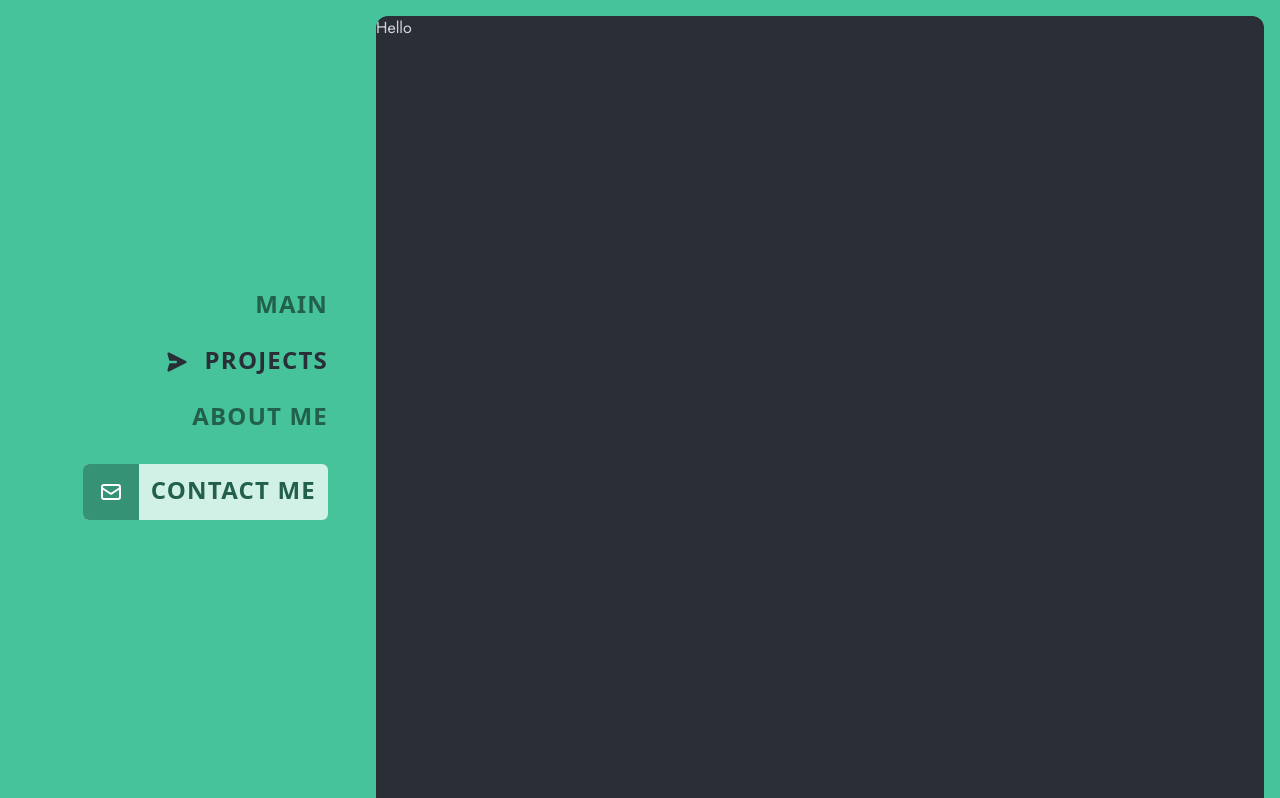
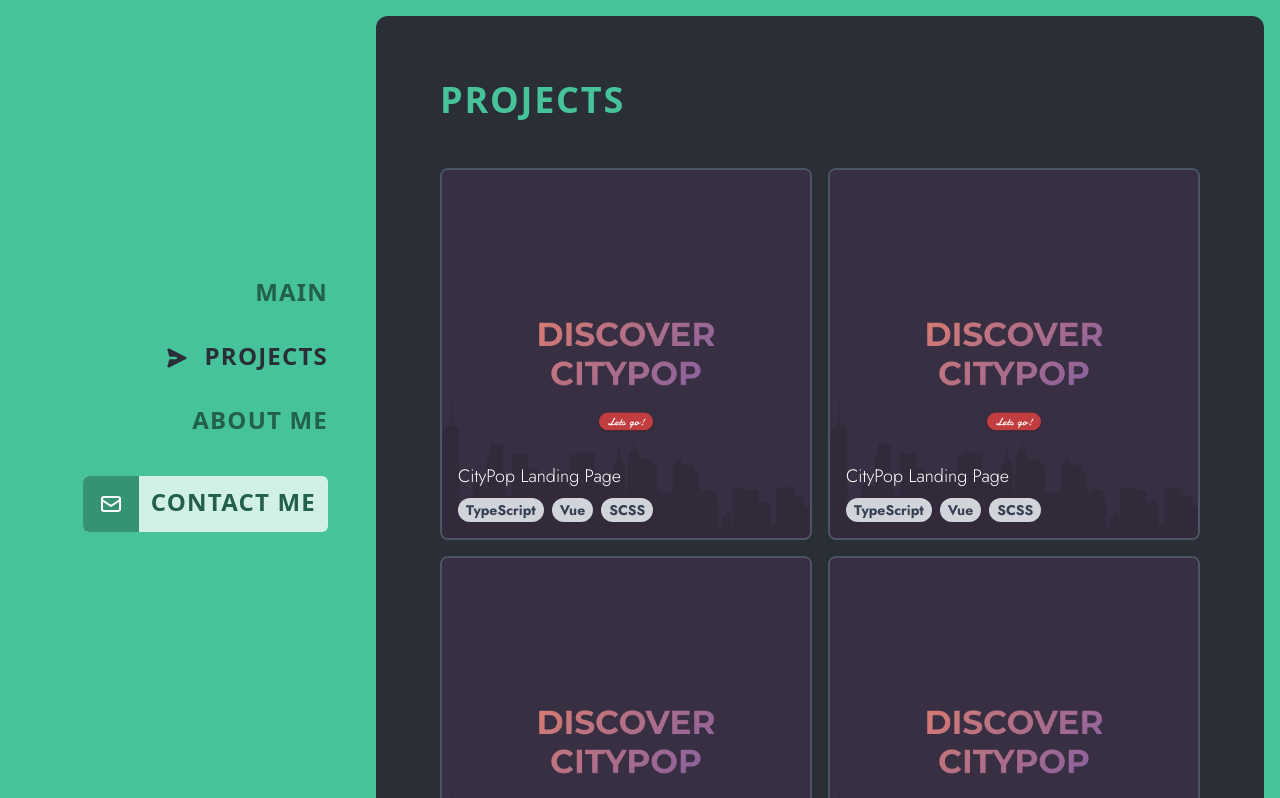
Before and after one commit to leo-dh/portfolio, a Next.js app: page /projects in a window 1280 px wide. Shown: the top 798 px of the page. Built offline with nearby package versions, Linux system fonts and the light colour scheme; a web font is replaced by a local one.

Commit message:
updated project card component and projects page

```diff
--- a/components/Navigation/DesktopNavigation.tsx
+++ b/components/Navigation/DesktopNavigation.tsx
@@ -7,7 +7,7 @@ const DesktopNavigation = ({ pathname }: { pathname: string }): JSX.Element => {
   return (
     <nav className="fixed w-desktop-nav h-full">
       <AnimateSharedLayout>
-        <ul className="flex flex-col items-end justify-center h-full px-8 space-y-2 text-2xl tracking-wider">
+        <ul className="flex flex-col items-end justify-center h-full px-8 space-y-4 text-2xl tracking-wider">
           {ROUTES.map(({ href, title }) => {
             return href === "/contact" ? (
               <li key={href}>
--- a/components/Navigation/TabletNavigation.tsx
+++ b/components/Navigation/TabletNavigation.tsx
@@ -96,7 +96,7 @@ const TabletNavigation = ({ pathname }: { pathname: string }): JSX.Element => {
         <AnimatePresence>
           {isMenuOpen && (
             <motion.ul
-              className="flex flex-col justify-center items-end w-screen py-4 space-y-2 text-2xl px-8 tracking-wider"
+              className="flex flex-col justify-center items-end w-screen py-4 space-y-4 text-2xl px-8 tracking-wider"
               variants={listVariants}
               initial="close"
               animate="open"
--- a/components/ProjectCard.tsx
+++ b/components/ProjectCard.tsx
@@ -19,6 +19,8 @@ interface ProjectCardProps extends HTMLMotionProps<"li"> {
   title: string;
   tags: string[];
   index: number;
+  corner?: boolean;
+  autoSize?: boolean;
 }
 
 const ProjectCard = ({
@@ -26,12 +28,17 @@ const ProjectCard = ({
   tags,
   index,
   className,
+  corner = false,
+  autoSize = false,
   ...props
 }: ProjectCardProps): JSX.Element => {
   return (
     <CardContainer className={`desktop:flex-1 ${className}`} {...props}>
       <motion.div
-        className="flex flex-col w-64 h-64 rounded-tl-lg rounded-br-lg rounded-tr-3xl rounded-bl-3xl overflow-hidden border-2 border-gray-600 tablet:w-72 tablet:h-72 desktop:aspect-ratio-1 desktop:h-auto desktop:w-auto"
+        className={`flex flex-col ${
+          corner ? "rounded-tl-lg rounded-br-lg rounded-tr-3xl rounded-bl-3xl" : "rounded-lg"
+        } ${autoSize ? "w-auto h-auto" : "w-64 h-64 tablet:w-72 tablet:h-72"}
+        overflow-hidden border-2 border-gray-600 aspect-ratio-1 desktop:h-auto desktop:w-auto`}
         layoutId={`card-${index}`}
       >
         <motion.div className="h-full relative" layoutId={`image-${index}`}>
--- a/components/ProjectModal.tsx
+++ b/components/ProjectModal.tsx
@@ -50,7 +50,7 @@ const ProjectModal = ({ callback, index }: ProjectModalProps): JSX.Element => {
           >
             <Image src="/thumbnails/citypop.jpeg" layout="fill" objectFit="cover" />
             <motion.div
-              className="absolute -bottom-16 left-4 flex flex-col text-white desktop:-bottom-20 desktop:left-8"
+              className="absolute -bottom-16 left-4 flex flex-col text-white tablet:left-6 desktop:-bottom-20 desktop:left-8"
               layoutId={`content-${index}`}
             >
               <motion.p className="font-light desktop:text-xl">{title}</motion.p>
@@ -65,7 +65,7 @@ const ProjectModal = ({ callback, index }: ProjectModalProps): JSX.Element => {
               </motion.div>
             </motion.div>
           </motion.div>
-          <motion.div className="pb-8 bg-shark-500 px-4 text-white flex flex-col desktop:px-8 desktop:pb-16">
+          <motion.div className="pb-8 bg-shark-500 px-4 text-white flex flex-col tablet:px-6 desktop:px-8 desktop:pb-16">
             <div className="border-l-4 border-jungle-green-500 font-bold pl-4 text-lg mt-28 desktop:mt-36 desktop:text-xl">
               What is it?
             </div>
--- a/components/ProjectsSection.tsx
+++ b/components/ProjectsSection.tsx
@@ -53,11 +53,12 @@ const ProjectsSection = ({ className, ...props }: HTMLProps<HTMLElement>): JSX.E
           )}
         </AnimatePresence>
         <ul className="py-8 px-8 flex overflow-x-scroll hide-scroll-bar space-x-4 tablet:px-16">
-          {PROJECTS_DETAILS.map((project, index) => (
+          {PROJECTS_DETAILS.slice(0, 3).map((project, index) => (
             <ProjectCard
               index={index}
               key={index}
               {...project}
+              corner
               onClick={() => setSelectedId(index)}
             />
           ))}
--- a/components/index.ts
+++ b/components/index.ts
@@ -6,4 +6,5 @@ export { default as Navigation } from "./Navigation";
 export { default as ProjectCard } from "./ProjectCard";
 export { default as ProjectModal } from "./ProjectModal";
 export { default as ContactForm } from "./ContactForm";
+export { default as LinkButton } from "./LinkButton";
 export * from "./Icons";
--- a/pages/contact.tsx
+++ b/pages/contact.tsx
@@ -2,12 +2,12 @@ import { ContactForm } from "@components";
 
 const Contact = (): JSX.Element => {
   return (
-    <div className="flex flex-col justify-center min-h-screen py-12 px-8 tablet:px-16 tablet:py-16">
+    <section className="flex flex-col justify-center min-h-screen py-12 px-8 tablet:px-16 tablet:py-16">
       <h1 className="text-4xl font-bold uppercase tracking-wider font-futura text-jungle-green-500">
         Contact
       </h1>
       <ContactForm />
-    </div>
+    </section>
   );
 };
 
--- a/pages/projects.tsx
+++ b/pages/projects.tsx
@@ -1,5 +1,40 @@
+import { useEffect, useState } from "react";
+import { AnimatePresence, AnimateSharedLayout } from "framer-motion";
+import { ProjectCard, ProjectModal } from "@components";
+import { PROJECTS_DETAILS } from "@utils/PublicData";
+
 const Projects = (): JSX.Element => {
-  return <div className="h-screen">Hello</div>;
+  const [selectedId, setSelectedId] = useState<null | number>(null);
+  useEffect(() => {
+    document.body.style.overflow = selectedId !== null ? "hidden" : "";
+  }, [selectedId]);
+
+  return (
+    <section className="flex flex-col justify-center desktop:justify-start min-h-screen px-8 py-12 tablet:px-16 tablet:py-16">
+      <h1 className="text-4xl font-bold uppercase tracking-wider font-futura text-jungle-green-500">
+        Projects
+      </h1>
+
+      <AnimateSharedLayout type="crossfade">
+        <AnimatePresence>
+          {selectedId !== null && (
+            <ProjectModal index={selectedId} callback={() => setSelectedId(null)} />
+          )}
+        </AnimatePresence>
+        <ul className="mt-8 gap-4 tablet:mt-12 grid grid-cols">
+          {PROJECTS_DETAILS.map((project, index) => (
+            <ProjectCard
+              index={index}
+              key={index}
+              {...project}
+              autoSize
+              onClick={() => setSelectedId(index)}
+            />
+          ))}
+        </ul>
+      </AnimateSharedLayout>
+    </section>
+  );
 };
 
 export default Projects;
--- a/styles/globals.css
+++ b/styles/globals.css
@@ -38,3 +38,12 @@ nav {
 ::selection {
   @apply bg-jungle-green-700;
 }
+
+.grid-cols {
+  grid-template-columns: repeat(auto-fill, minmax(14rem, 1fr));
+}
+@screen desktop {
+  .grid-cols {
+    grid-template-columns: repeat(auto-fill, minmax(18rem, 1fr));
+  }
+}
--- a/utils/PublicData.ts
+++ b/utils/PublicData.ts
@@ -14,4 +14,12 @@ export const PROJECTS_DETAILS = [
     title: "CityPop Landing Page",
     tags: ["TypeScript", "Vue", "SCSS"],
   },
+  {
+    title: "CityPop Landing Page",
+    tags: ["TypeScript", "Vue", "SCSS"],
+  },
+  {
+    title: "CityPop Landing Page",
+    tags: ["TypeScript", "Vue", "SCSS"],
+  },
 ];
```
